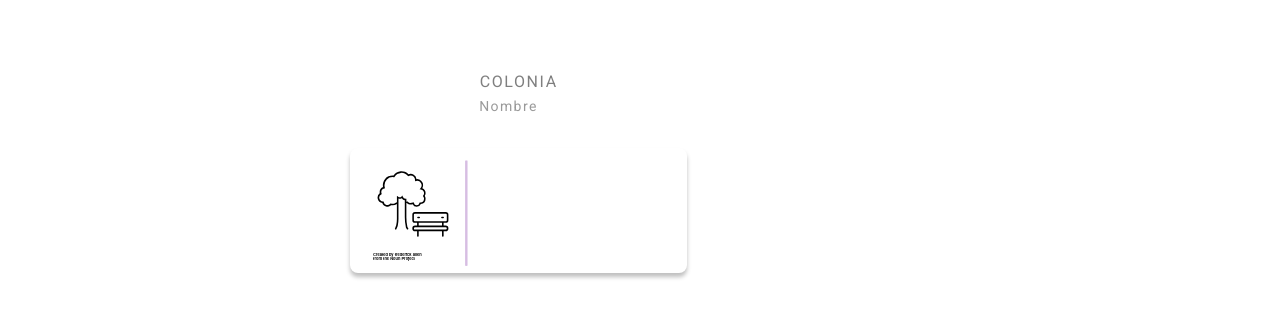
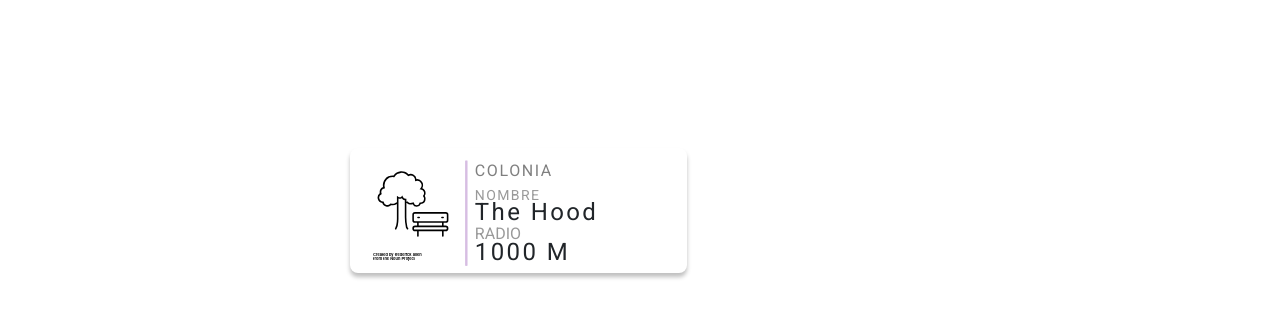
Before and after one commit to AvengedFenix/PlacesList, a React (Create React App) app: page / in a window 1280 px wide. Shown: the part 315-631 px from the top of the page. Built offline with nearby package versions, Linux system fonts and the light colour scheme; no server answers; the database is empty.

Commit message:
Arreglando estilos

```diff
--- a/src/App.tsx
+++ b/src/App.tsx
@@ -28,6 +28,7 @@ const App = () => {
 					</Route>
 				</Switch>
 			</Router>
+			{/* <Explore /> */}
 			<div className="container">
 				<Place />
 			</div>
--- a/src/components/Explore.tsx
+++ b/src/components/Explore.tsx
@@ -1,7 +1,40 @@
 import React from "react";
+import { db } from "../services/Firebase";
+import Place from "./Place";
 
-const Explore = () => {
-	return <div></div>;
-};
+const placesRef = db.collection("places");
+
+class Explore extends React.Component<{}, { places: any }> {
+	constructor(props: any) {
+		super(props);
+		this.state = {
+			places: [],
+		};
+	}
+
+	async componentDidMount() {
+		let data: any = [];
+		await placesRef
+			.limit(1)
+			.get()
+			.then((sp) => {
+				sp.forEach((doc) => {
+					data.push(doc);
+					console.log(doc.id, "=>", doc.data());
+				});
+			});
+		this.setState({ places: data });
+	}
+
+	render() {
+		return (
+			<div className="container">
+				{this.state.places.map((place: any, i: number) => {
+					return <Place />;
+				})}
+			</div>
+		);
+	}
+}
 
 export default Explore;
--- a/src/components/Place.tsx
+++ b/src/components/Place.tsx
@@ -5,13 +5,26 @@ const Place = () => {
 	return (
 		<>
 			<div className="card-background">
-				<img id="card-icon" src={process.env.PUBLIC_URL + "/icons/park.svg"} />
+				<img
+					alt="park icon"
+					id="card-icon"
+					src={process.env.PUBLIC_URL + "/icons/park.svg"}
+				/>
 				<div id="card-divider" />
 				<p className="card-title" id="card-place-type">
 					Colonia
 				</p>
-        <p className="card-title" id="card-place-name">
+				<p className="card-title" id="card-place-name">
 					Nombre
+				</p>
+				<p className="card-info" id="card-info-name">
+					The Hood
+				</p>
+				<p className="card-title" id="card-place-radius">
+					Radio
+				</p>
+				<p className="card-info" id="card-info-radius">
+					1000 M
 				</p>
 			</div>
 		</>
--- a/src/styles/Places.css
+++ b/src/styles/Places.css
@@ -1,3 +1,5 @@
+@import url("https://fonts.googleapis.com/css2?family=Montserrat&family=Roboto&display=swap");
+
 .card-background {
 	width: 337.38px;
 	height: 125px;
@@ -33,34 +35,59 @@
 }
 
 .card-title {
-	font-family: Roboto;
+	font-family: Roboto, sans-serif;
 	font-style: normal;
+	position: relative;
+	text-align: left;
+	text-transform: uppercase;
+	font-weight: 300;
+	font-size: 16px;
+	line-height: 19px;
+	left: 37%;
+	color: rgba(0, 0, 0, 0.4);
+	margin-bottom: 0;
 }
 
 #card-place-type {
-	position: relative;
-	text-transform: uppercase;
-
-	font-weight: 300;
-	font-size: 16px;
-	--line-height: 19px;
+	margin-top: 4%;
 	letter-spacing: 0.1em;
-	top: -9.7vh;
-
+	--top: 10%;
 	color: rgba(0, 0, 0, 0.5);
 }
 
 #card-place-name {
-	font-weight: 200;
+	font-weight: 200 !important;
 	font-size: 14px;
 	line-height: 16px;
 	letter-spacing: 0.1em;
-	position: relative;
-	top: -10.7vh;
-	left: -0.8vw;
-	color: rgba(0, 0, 0, 0.4);
+	margin-top: 2%;
 }
 
+#card-place-radius {
+	margin-top: -4%;
+}
+
+.card-info {
+	position: relative;
+	text-align: left;
+	left: 37%;
+	font-family: Roboto;
+	font-style: normal;
+	font-weight: 500;
+	font-size: 24px;
+	line-height: 28px;
+	letter-spacing: 0.1em;
+	margin-bottom: 2%;
+	top: -4%;
+}
+
+#card-info-name {
+	--margin-bottom: 0;
+}
+
+#card-info-radius {
+	--top: -10%;
+}
 /* @media (min-width: 1080px) {
 	#card-icon {
 		--left: -6vw;
```
